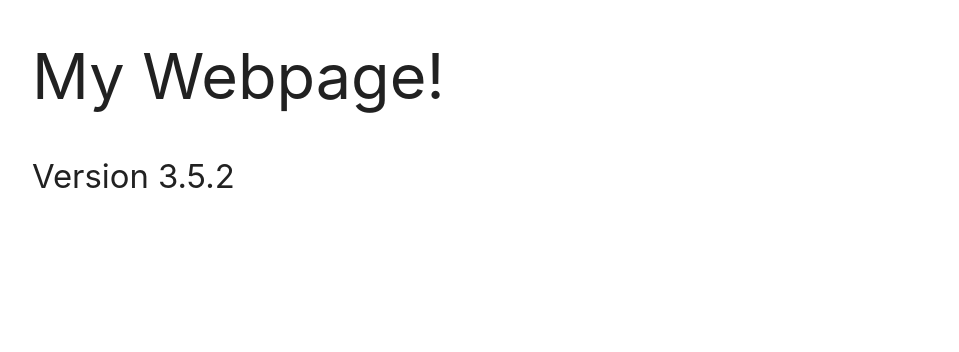
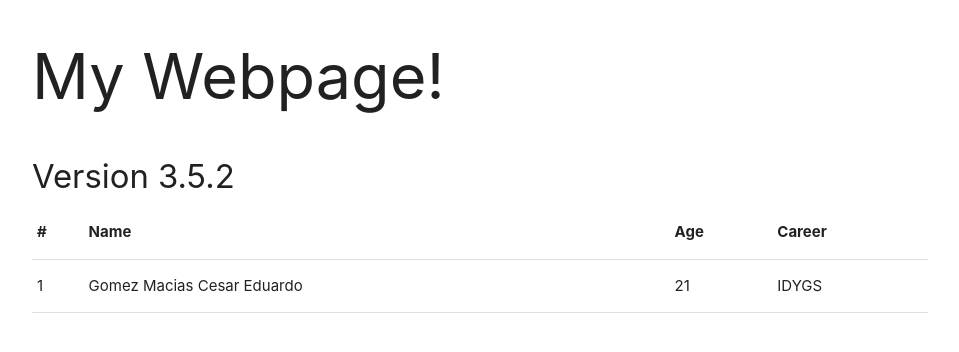
Before and after one commit to EduardoGmz/MyWebpage, a plain HTML site: page index.html in a window 1280 px wide. Shown: the whole page, without its empty margins (160-1119 px from the left). Drawn offline with nearby package versions, Linux system fonts and the light colour scheme.

Commit message:
Student table added

```diff
--- a/index.html
+++ b/index.html
@@ -15,7 +15,31 @@
     <h3><sub>Version 3.5.2</sub></h3>
 </div>
 
+<div class="container">
+<table>
+    <thead>
+        <tr>
+            <th>#</th>
+            <th>Name</th>
+            <th>Age</th>
+            <th>Career</th>
+        </tr>
+    </thead>
+    <tbody>
+        <template id="tbodytempl">
+            <tr>
+                <td><span name="tbodynumber"></span></td>
+                <td><span name="tbodyname"></span></td>
+                <td><span name="tbodyage"></span></td>
+                <td><span name="tbodycareer"></span></td>
+            </tr>
+        </template>
+    </tbody>
+</table>
+</div>
+
     <!-- Compiled and minified JavaScript -->
     <script src="https://cdnjs.cloudflare.com/ajax/libs/materialize/1.0.0/js/materialize.min.js"></script>
+    <script src="./index.js"></script>
 </body>
 </html>
--- /dev/null
+++ b/index.js
@@ -0,0 +1,29 @@
+var students = [
+    {
+        lname: "Gomez Macias",
+        Name: "Cesar Eduardo",
+        age: 21,
+        birthday: {
+            year: 2000,
+            month: "April",
+            day: 13
+        },
+        Career: "IDYGS"
+    }
+]
+
+var table = document.getElementsByTagName("table")[0];
+for (var i = 0; i < students.length; i++) {
+    var templ = document.getElementById("tbodytempl").content.cloneNode(true);
+    var tdnumber = templ.querySelector("span[name='tbodynumber']");
+    var tdName = templ.querySelector("span[name='tbodyname']");
+    var tdage = templ.querySelector("span[name='tbodyage']");
+    var tdCareer = templ.querySelector("span[name='tbodycareer']");
+
+    tdnumber.innerText = i + 1;
+    tdName.innerText = students[i].lname + " " + students[i].Name;
+    tdage.innerText = students[i].age;
+    tdCareer.innerText = students[i].Career;
+
+    table.append(templ);
+}
```
